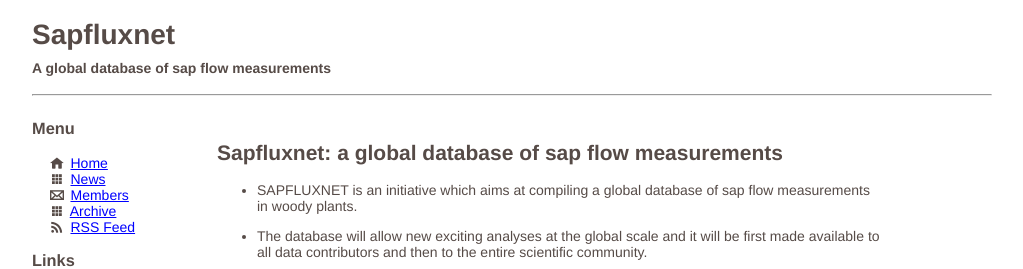
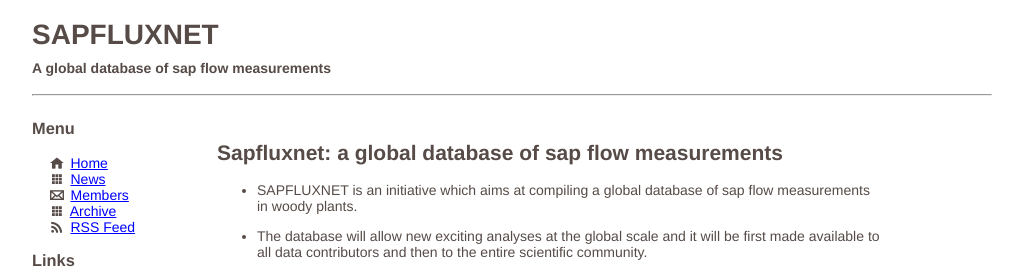
Before and after one commit to sapfluxnet/sapfluxnet-public, a Jekyll site: the page built from index.html, in a window 1280 px wide. Shown: the top 269 px of the page, without its empty margins (26-1049 px from the left). Built offline with Jekyll 4.4.1, drawn with Linux system fonts in a browser that asks for light colours; Markdown is read by kramdown in place of the engine named in the settings; the list of posts is cut into pages by our own code.

```diff
--- a/_config.yml
+++ b/_config.yml
@@ -1,5 +1,5 @@
 # Name of your blog (this will show up at the top of your page and in the RSS feed)
-name: Sapfluxnet
+name: SAPFLUXNET
 
 # Short description (goes below the title; it will also be used in the RSS feed)
 description: A global database of sap flow measurements
```
